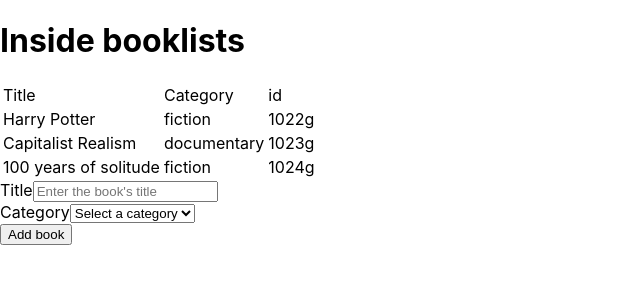
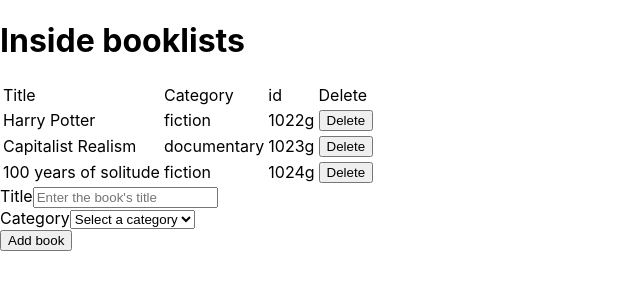
Before and after one commit to leonmezu1/superbookstore, a React (Create React App) app: page / in a window 1280 px wide. Shown: the top 300 px of the page, without its empty margins (0-640 px from the left). Built offline with nearby package versions, Linux system fonts and the light colour scheme.

Commit message:
Experimental features

```diff
--- a/package.json
+++ b/package.json
@@ -13,6 +13,7 @@
     "react-redux": "^7.2.1",
     "react-router": "^5.2.0",
     "react-scripts": "3.4.3",
+    "react-select": "^3.1.0",
     "redux": "^4.0.5",
     "redux-thunk": "^2.3.0"
   },
--- a/src/components/Book.js
+++ b/src/components/Book.js
@@ -1,13 +1,24 @@
 import React from 'react';
 import PropTypes from 'prop-types';
+import { useDispatch } from 'react-redux';
+import { deleteBookAction } from '../actions';
 
 const Book = ({ book }) => {
+  const dispatch = useDispatch();
   const { title, id, category } = book;
+  const deleteBook = book => {
+    dispatch(deleteBookAction(book));
+  };
   return (
     <tr>
       <td className="title">{title}</td>
       <td className="category">{category}</td>
       <td className="id">{id}</td>
+      <td className="deleteBook">
+        <button type="button" onClick={() => deleteBook(book)}>
+          Delete
+        </button>
+      </td>
     </tr>
   );
 };
--- a/src/containers/BooksList.js
+++ b/src/containers/BooksList.js
@@ -13,6 +13,7 @@
             <td>Title</td>
             <td>Category</td>
             <td>id</td>
+            <td>Delete</td>
           </tr>
         </thead>
         <tbody>
```
Also changed, not shown: 1 other file (tests, documents, lock files or other folders).
